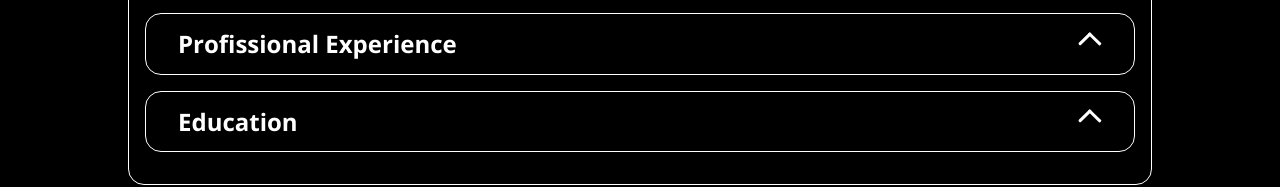
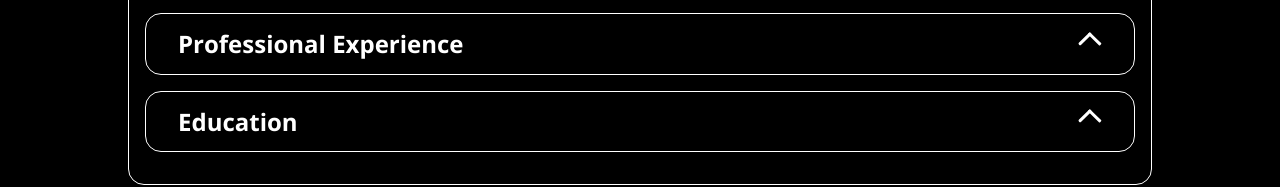
Before and after one commit to CrisTreglia/js-developer-portfolio, a plain HTML site: page index.html in a window 1280 px wide. Shown: the part 624-811 px from the top of the page. Drawn offline with nearby package versions, Linux system fonts and the light colour scheme.

Commit message:
Update index.html
Adjusting some spelling

```diff
--- a/index.html
+++ b/index.html
@@ -96,7 +96,7 @@ o<!DOCTYPE html>
 
         <section class="acordeon">
             <button class="trigger" type="button">
-                <h2>Profissional Experience</h2>
+                <h2>Professional Experience</h2>
             </button>
 
             <div class="content">
```
